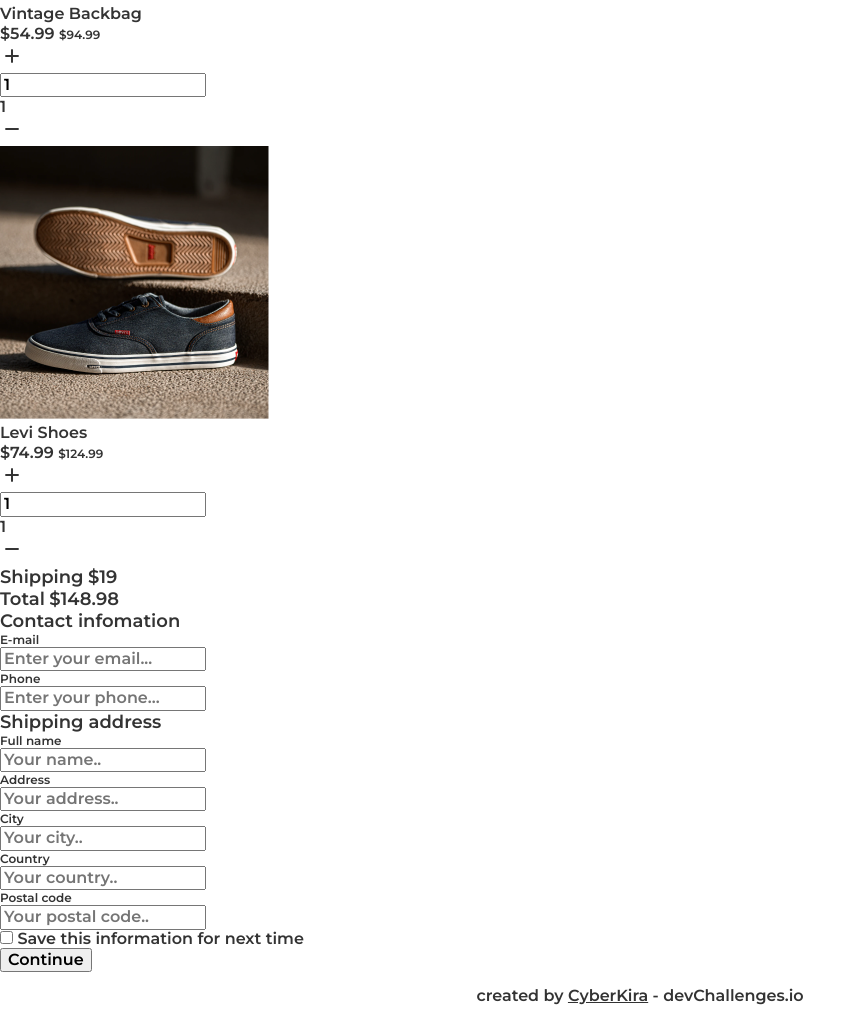
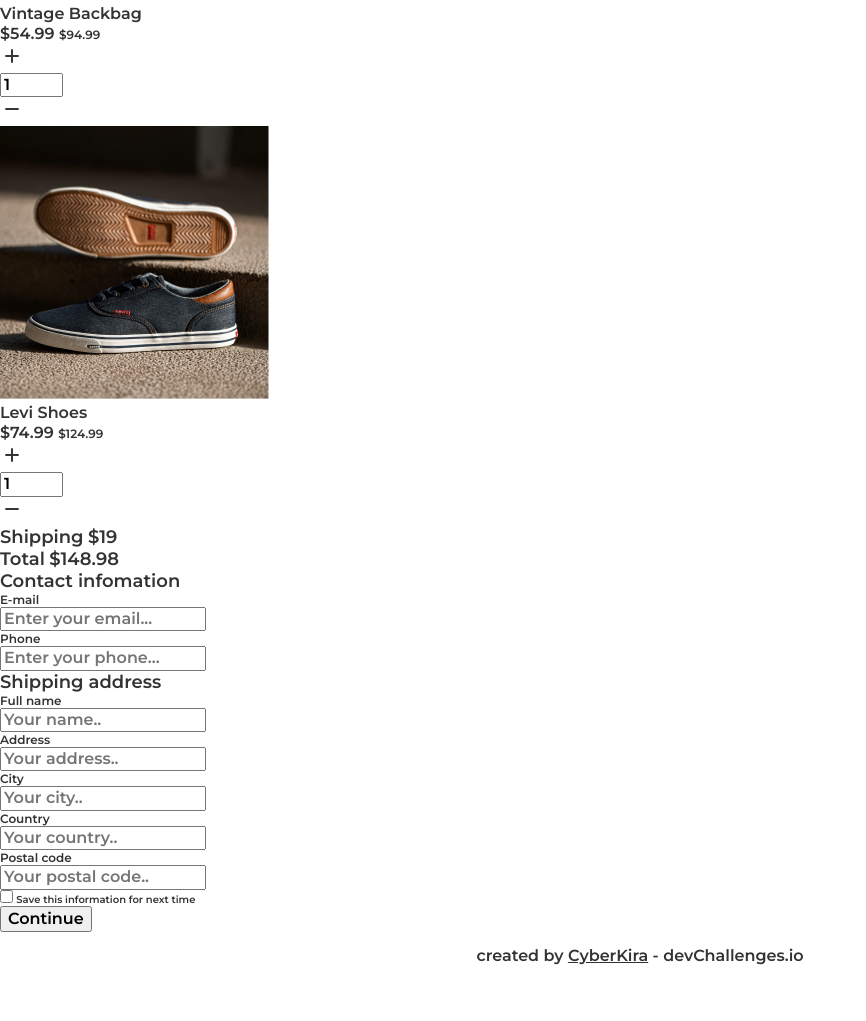
Before and after one commit to Cyber-Kira/checkout-page, a website with bundled scripts: page index.html in a window 1280 px wide. Shown: the part 366-1387 px from the top of the page, without its empty margins (0-866 px from the left). After the commit the page ends 1346 px from the top, so only its background shows below. Built offline with nearby package versions, Linux system fonts and the light colour scheme.

Commit message:
refactor: update some classes and add new for styling

```diff
--- a/index.html
+++ b/index.html
@@ -19,23 +19,25 @@
   </head>
   <body>
     <main class="main">
+      <div class="wrapper">
         <h1 class="main__header">Checkout</h1>
+      </div>
       <form class="form" action="#" method="post">
+        <div class="wrapper">
           <section class="cart">
-          <div class="wrapper">
+            <div class="cart__items">
               <div class="cart-item">
-              <img
-                src="src/img/photo1.png"
-                alt="Dark brown backpack"
-                class="cart-item__image"
-              />
+                <div class="cart-item__image">
+                  <img src="src/img/photo1.png" alt="Dark brown backpack" />
+                </div>
+                <div class="cart-container">
                   <h2 class="cart-item__title">Vintage Backbag</h2>
                   <div class="cart-item__price">
                     <span class="cart-item__price">$54.99</span>
                     <span class="cart-item__price_old">$94.99</span>
                   </div>
                   <div class="counter">
-                <div class="counter__button_increment">
+                    <div class="counter__button counter__button_increment">
                       <span class="material-icons-round"> add </span>
                     </div>
                     <div class="counter__count">
@@ -44,28 +46,28 @@
                         name="amount"
                         id="amountId"
                         min="1"
+                        max="999"
                         value="1"
                       />
-                  <div class="counter__value">1</div>
                     </div>
-                <div class="counter__button_decrement">
+                    <div class="counter__button counter__button_decrement">
                       <span class="material-icons-round"> remove </span>
                     </div>
                   </div>
                 </div>
+              </div>
               <div class="cart-item">
-              <img
-                src="src/img/photo2.png"
-                alt="Dark brown backpack"
-                class="cart-item__image"
-              />
+                <div class="cart-item__image">
+                  <img src="src/img/photo2.png" alt="Dark brown backpack" />
+                </div>
+                <div class="cart-container">
                   <h2 class="cart-item__title">Levi Shoes</h2>
                   <div class="cart-item__price">
                     <span class="cart-item__price">$74.99</span>
                     <span class="cart-item__price_old">$124.99</span>
                   </div>
                   <div class="counter">
-                <div class="counter__button_increment">
+                    <div class="counter__button IIcounter__button_increment">
                       <span class="material-icons-round"> add </span>
                     </div>
                     <div class="counter__count">
@@ -74,12 +76,13 @@
                         name="amount"
                         id="amountId"
                         min="1"
+                        max="999"
                         value="1"
                       />
-                  <div class="counter__value">1</div>
                     </div>
-                <div class="counter__button_decrement">
+                    <div class="counter__button IIcounter__button_decrement">
                       <span class="material-icons-round"> remove </span>
+                    </div>
                   </div>
                 </div>
               </div>
@@ -95,6 +98,8 @@
               </div>
             </div>
           </section>
+        </div>
+        <div class="wrapper">
           <section class="contact">
             <h2 class="form__label">Contact infomation</h2>
             <label class="form-label" for="email">
@@ -118,6 +123,8 @@
               />
             </label>
           </section>
+        </div>
+        <div class="wrapper">
           <section class="shipping">
             <h2 class="form__label">Shipping address</h2>
             <label class="form-label" for="name">
@@ -171,11 +178,23 @@
               />
             </label>
           </section>
-        <div class="form__checkbox">
-          <input type="checkbox" id="save" name="save" />
-          <label for="save">Save this information for next time</label>
         </div>
-        <input type="submit" value="Continue" />
+        <div class="wrapper">
+          <div class="form-checkbox">
+            <input
+              class="form-checkbox__input"
+              type="checkbox"
+              id="save"
+              name="save"
+            />
+            <label class="form-checkbox__label" for="save"
+              >Save this information for next time</label
+            >
+          </div>
+        </div>
+        <div class="wrapper">
+          <input class="form__input" type="submit" value="Continue" />
+        </div>
       </form>
     </main>
     <footer class="footer">
```
Lines whose indentation alone changed are shown as unchanged.
